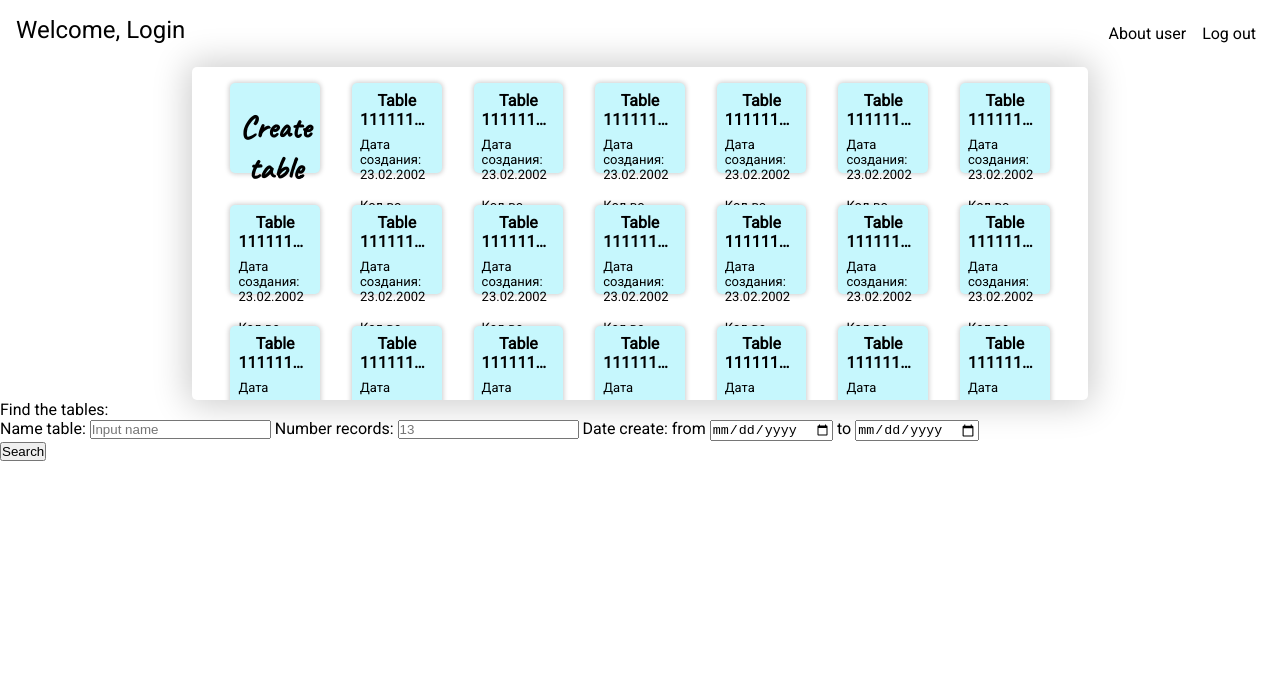
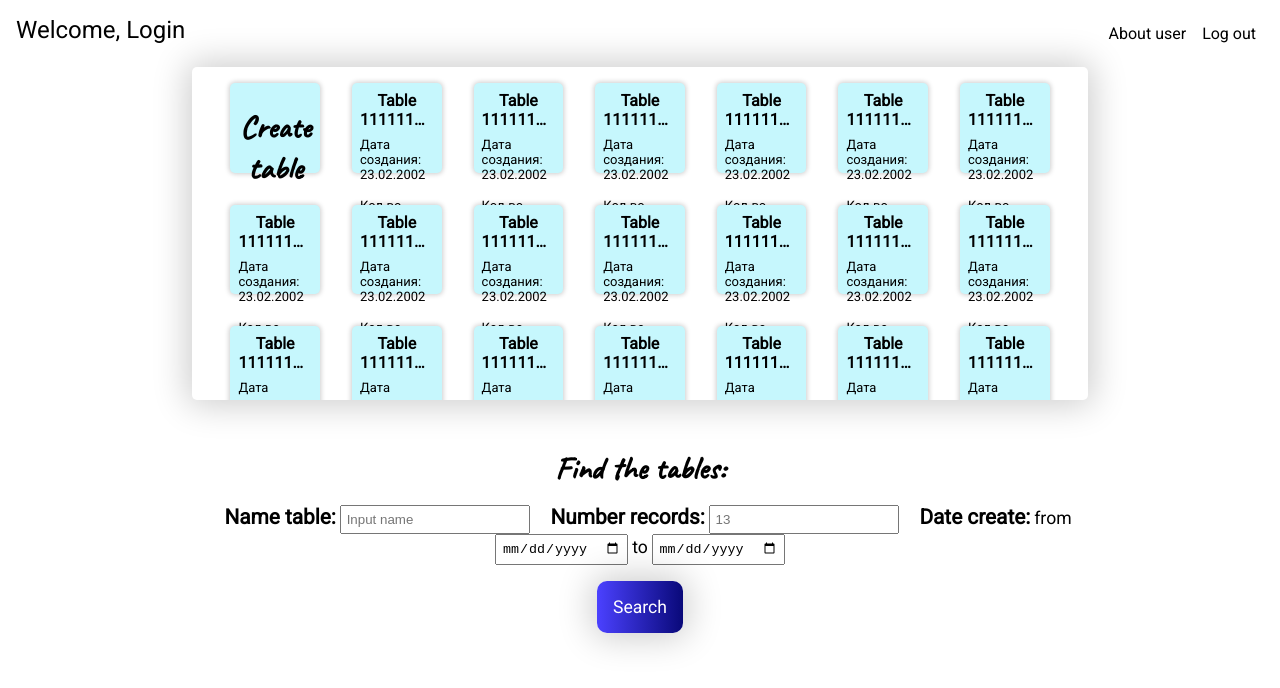
Before and after one commit to myfenix92/kurs-bd, a plain HTML site: page src/main-page/index.html in a window 1280 px wide. Drawn offline with Linux system fonts and the light colour scheme.

Commit message:
feat: add style for filter block

```diff
--- a/src/main-page/style.css
+++ b/src/main-page/style.css
@@ -132,7 +132,8 @@ input[type="radio"] {
   margin: 1rem 0 1rem 1rem;
 }
 
-.change_profile, .close_profile, .create_tbl_btn {
+.change_profile, .close_profile, .create_tbl_btn,
+.filter_search {
   font-family: 'Roboto', sans-serif;
   border: none;
   cursor: pointer;
@@ -146,7 +147,8 @@ input[type="radio"] {
 }
 
 .change_profile:hover,
-.close_profile:hover {
+.close_profile:hover,
+.filter_search:hover {
   box-shadow: 0px 0px 20px 10px rgba(0, 0, 0, 0.35);
 }
 
@@ -223,3 +225,34 @@ input[type="radio"] {
   width: 20rem;
   padding: .2rem;
 }
+
+.filter_table {
+  display: flex;
+  flex-direction: column;
+  width: 70vw;
+  margin: 3rem auto;
+  text-align: center;
+  align-items: center;
+}
+
+.filter_tables_text {
+  font-size: 2rem;
+  font-family: 'Caveat', cursive;
+  font-weight: bold;
+  padding-bottom: 1rem;
+}
+
+.filter_input label {
+  padding: 2rem 0 2rem 1rem;
+  font-weight: 700;
+  font-size: 1.3rem;
+}
+
+.filter_input span {
+  font-weight: 500;
+  font-size: 1.1rem;
+}
+
+.filter_input input {
+  padding: .3rem;
+}
```
